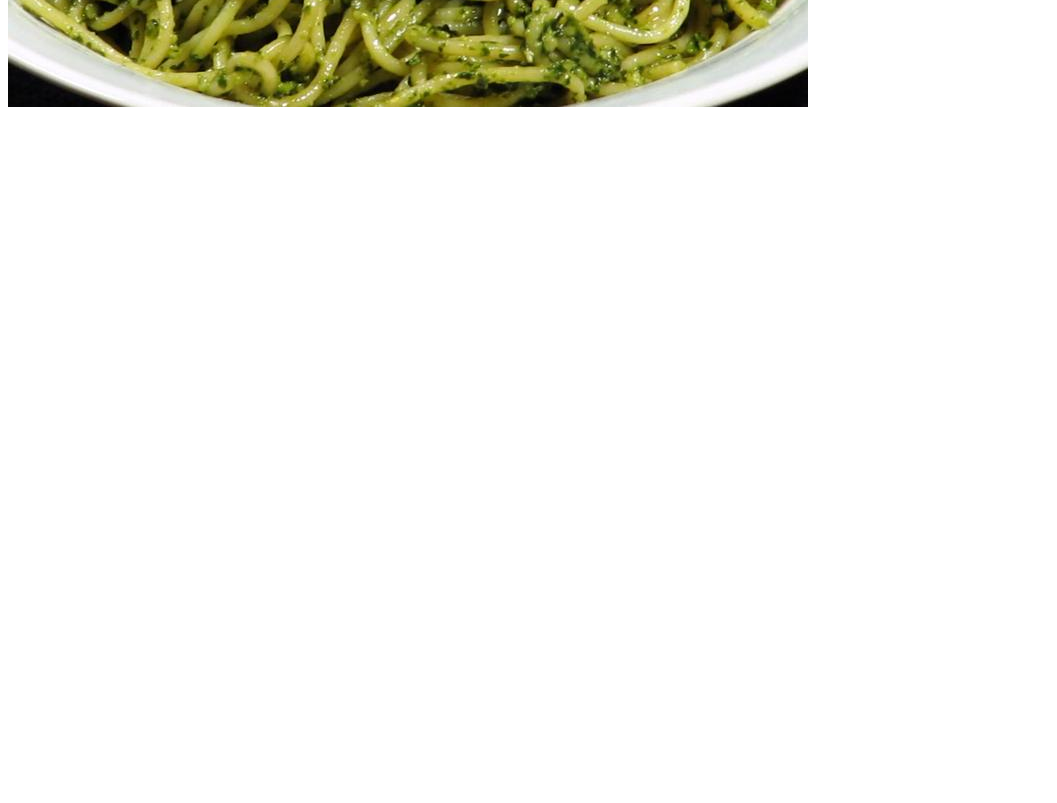
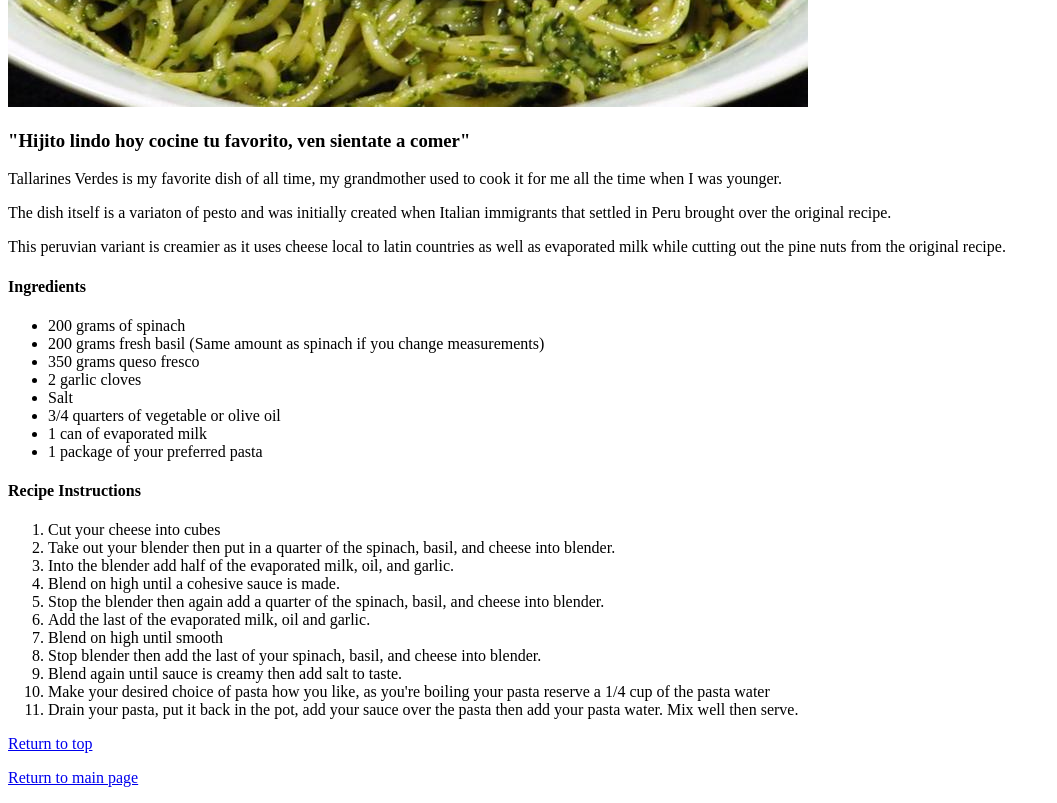
Before and after one commit to Roymero/recipes, a plain HTML site: page recipes/tallarines.html in a window 1280 px wide. Shown: the part 440-1243 px from the top of the page, without its empty margins (0-1057 px from the left). Before the commit the page ends 800 px from the top, so only its background shows below. Drawn offline with Linux system fonts and the light colour scheme.

Commit message:
Finished tallarines.html

```diff
--- a/recipes/tallarines.html
+++ b/recipes/tallarines.html
@@ -9,6 +9,70 @@
 <body>
     <h1>Tallarines Verdes</h1>
     <img src="../images/tallarines.jpg">
+    <p>
+        <h3>"Hijito lindo hoy cocine tu favorito, ven sientate a comer"</h3>
+    </p>
+
+    <p\>
+        Tallarines Verdes is my favorite dish of all time, my grandmother used to cook it for me all the time when I was younger.
+    </p>
+    <p>
+        The dish itself is a variaton of pesto and was initially created when Italian immigrants that settled in Peru brought over the original recipe.
+    </p>
+    <p>
+        This peruvian variant is creamier as it uses cheese local to latin countries as well as evaporated milk while cutting out the pine nuts from the original recipe.
+    </p>
+
+    <p>
+        <h4>Ingredients</h4>
+    </p>
+
+    <p>
+        <ul>
+            <li>200 grams of spinach</li>
+            <li>200 grams fresh basil (Same amount as spinach if you change measurements)</li>
+            <li>350 grams queso fresco</li>
+            <li>2 garlic cloves</li>
+            <li>Salt</li>
+            <li>3/4 quarters of vegetable or olive oil</li>
+            <li>1 can of evaporated milk</li>
+            <li>1 package of your preferred pasta</li>
+
+        </ul>
+    </p>
+    <p>
+        <h4> Recipe Instructions</h4>
+    </p>
+    <p>
+        <ol>
+            <li>Cut your cheese into cubes</li>
+            <li>Take out your blender then put in a quarter of the spinach, basil, and cheese into blender.</li>
+            <li>Into the blender add half of the evaporated milk, oil, and garlic.</li>
+            <li>Blend on high until a cohesive sauce is made.</li>
+            <li>Stop the blender then again add a quarter of the spinach, basil, and cheese into blender.</li>
+            <li>Add the last of the evaporated milk, oil and garlic.</li>
+            <li>Blend on high until smooth</li>
+            <li>Stop blender then add the last of your spinach, basil, and cheese into blender.</li>
+            <li>Blend again until sauce is creamy then add salt to taste.</li>
+            <li>Make your desired choice of pasta how you like, as you're boiling your pasta reserve a 1/4 cup of the pasta water</li>
+            <li>Drain your pasta, put it back in the pot, add your sauce over the pasta then add your pasta water. Mix well then serve.</li>
+        </ol>
+    </p>
+
+
+
+
+
+
+
+
+    <p>
+        <a href="tallarines.html">Return to top</a>
+    </p>
+
+    <p>
+        <a href="../index.html">Return to main page</a>
+    </p>
 
 
 
```
Also changed, not shown: index.html (+4 -0 lines), recipes/ceviche.html (+1 -1 lines).
